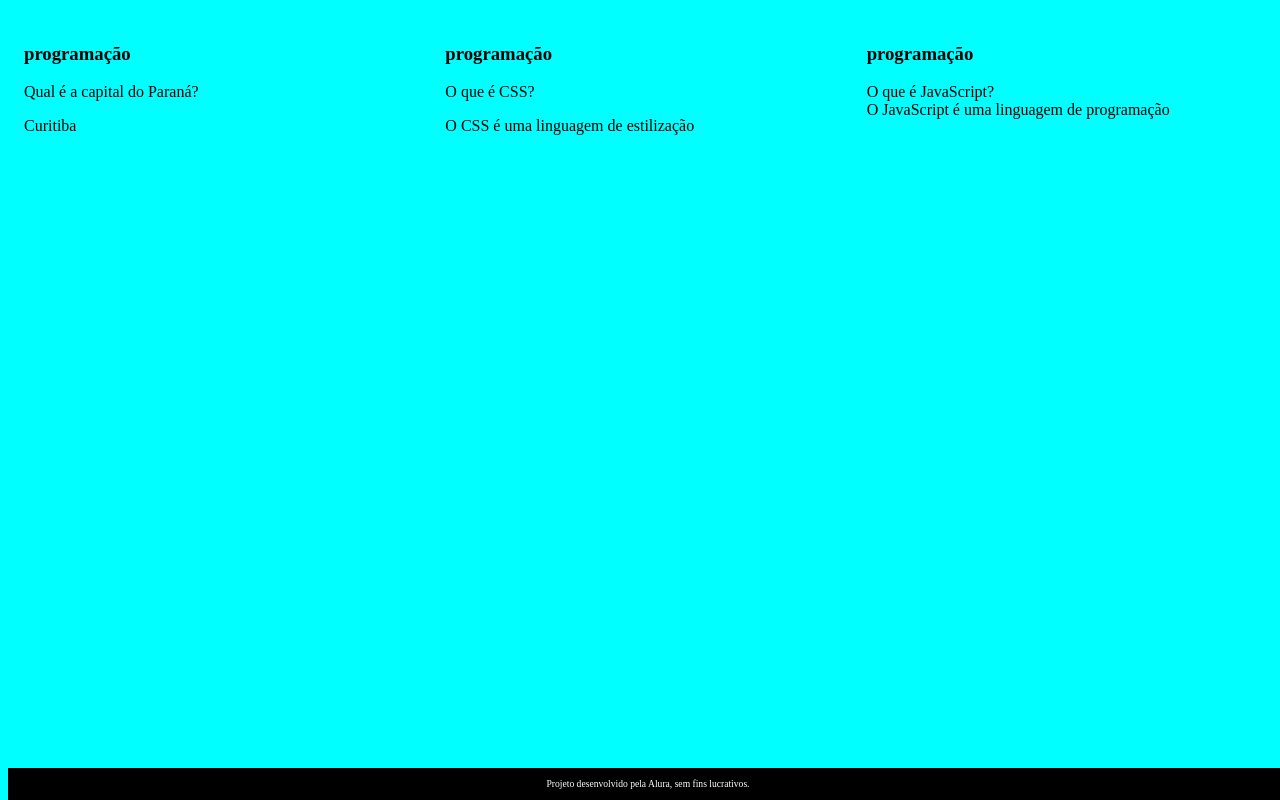
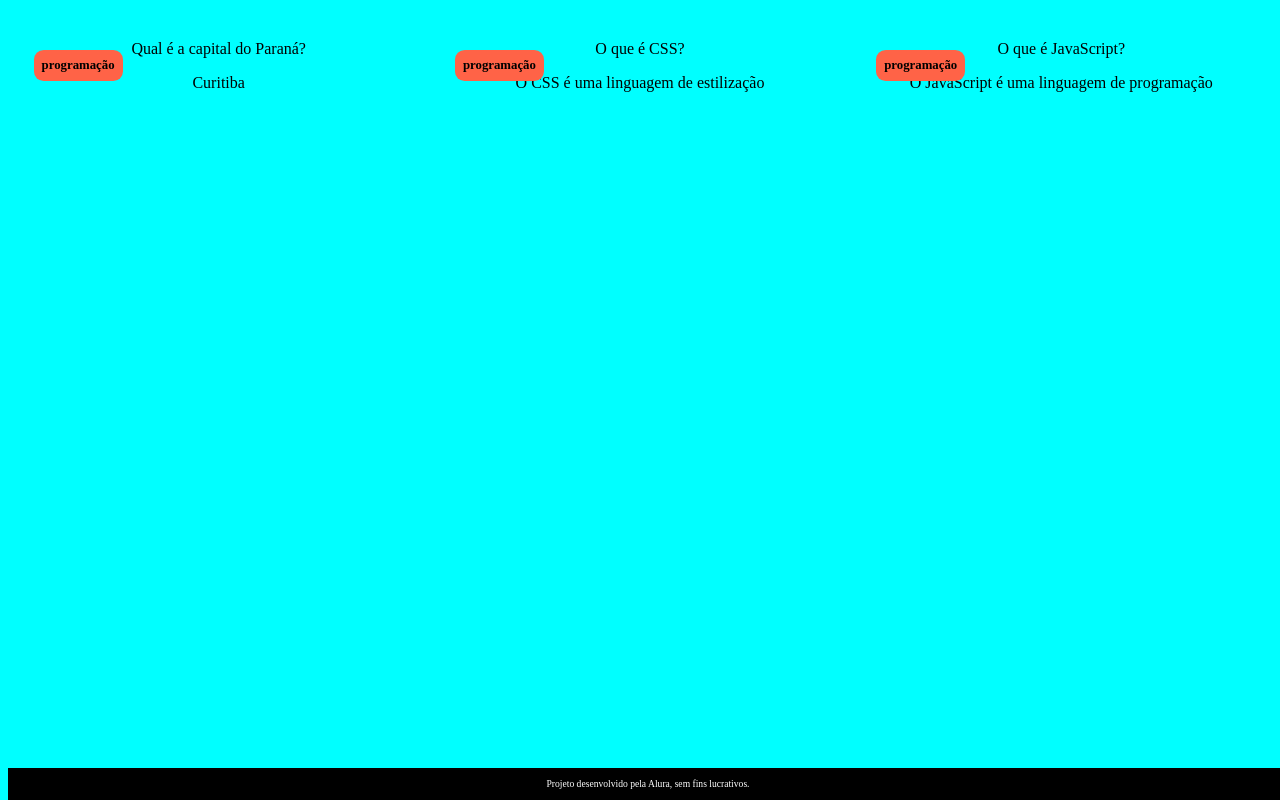
Before and after one commit to hernanessantos/flash-card, a plain HTML site: page index.html in a window 1280 px wide. Drawn offline with Linux system fonts and the light colour scheme.

Commit message:
Add files via upload

```diff
--- a/index.html
+++ b/index.html
@@ -13,7 +13,7 @@
                 <div class="cartao__conteudo">
                     <h3>programação</h3>
                     <div class="cartao__conteudo__pergunta">
-                        Qual é a capital do Paraná?
+                        <P>Qual é a capital do Paraná?</P>
                     </div>
                     <div class="cartao__conteudo__resposta">
                        <p>Curitiba</p>
@@ -35,10 +35,10 @@
                 <div class="cartao__conteudo">
                     <h3>programação</h3>
                     <div class="cartao__conteudo__pergunta">
-                        O que é JavaScript?
+                        <p>O que é JavaScript?</p>
                     </div>
                     <div class="cartao__conteudo__resposta">
-                        O JavaScript é uma linguagem de programação
+                        <p>O JavaScript é uma linguagem de programação</p>
                     </div>
                 </div>
             </article>
--- a/style.css
+++ b/style.css
@@ -15,9 +15,21 @@ font-family: Bai Jamjuree;
     flex-basis: calc(33% - 0.6rem);
 }
 
+.cartao__conteudo {
+    text-align: center;
+    /* background-color: aquamarine;*/
+    height: 100%;
+}
 
-
-
+.cartao__conteudo h3 {
+    background-color: tomato;
+    text-align: left;
+    padding: 0.5rem;
+    position: absolute;
+    margin: 0.6rem;
+    border-radius: 0.6rem;
+    font-size:1vw;
+}
 
 
 
```
